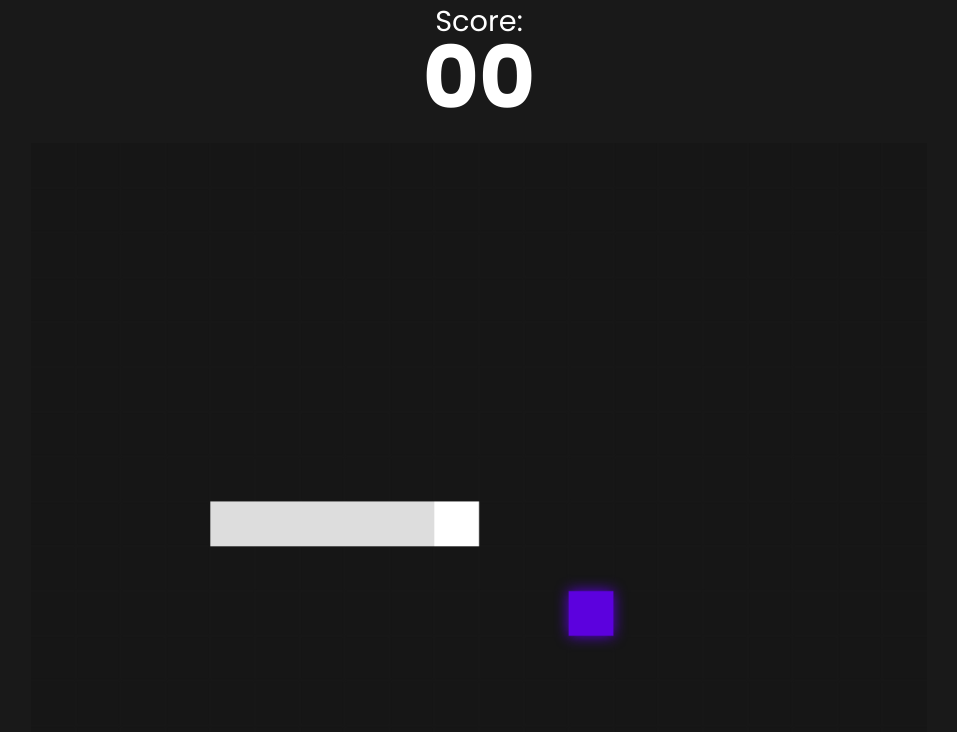
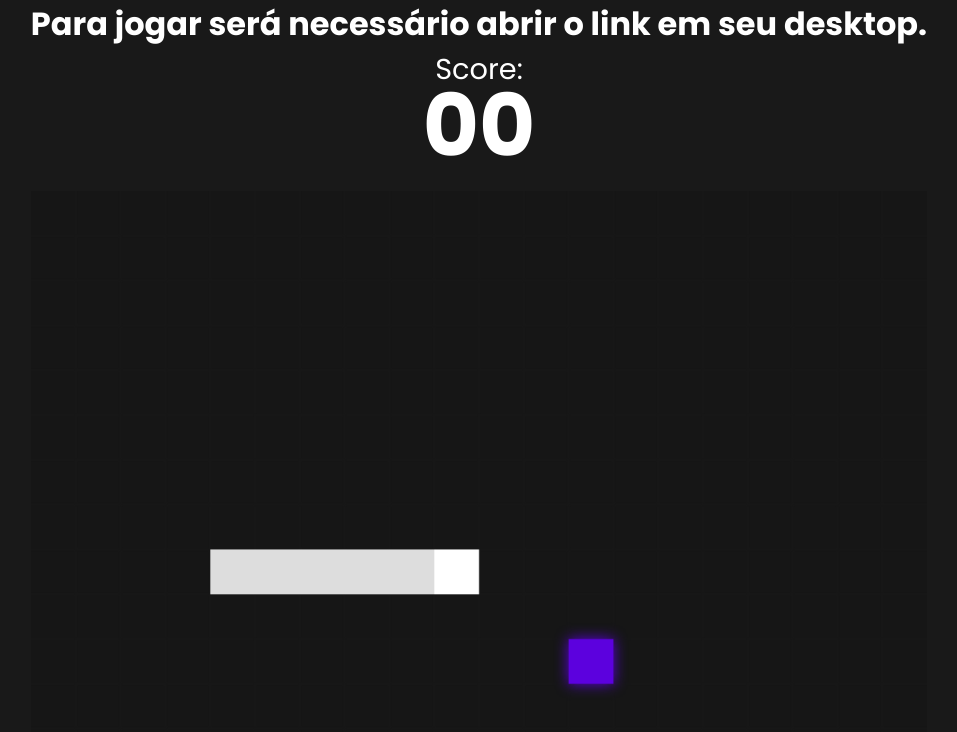
Before and after one commit to kevinafonso/curso_javascript, a plain HTML site: page jogo-snake/index.html in a window 1280 px wide. Shown: the whole page, without its empty margins (161-1118 px from the left). Drawn offline with nearby package versions, Linux system fonts and the light colour scheme.

Commit message:
atualizacao-jogo-snake

```diff
--- a/jogo-snike/index.html
+++ b/jogo-snake/index.html
@@ -10,6 +10,7 @@
     <title>Snake Game</title>
 </head>
 <body>
+    <h1>Para jogar será necessário abrir o link em seu desktop.</h1>
     <div class="score">Score: <span class="score-value">00</span></div>
     <div class="menu-screen"> <span class="game-over">Game Over</span>
     <span class="final-score">Score <span>00</span></span>
```
Also changed, not shown: jogo-snake/css/style.css (renamed from jogo-snike/css/style.css), jogo-snake/js/script.js (renamed from jogo-snike/js/script.js), 2 other files.
